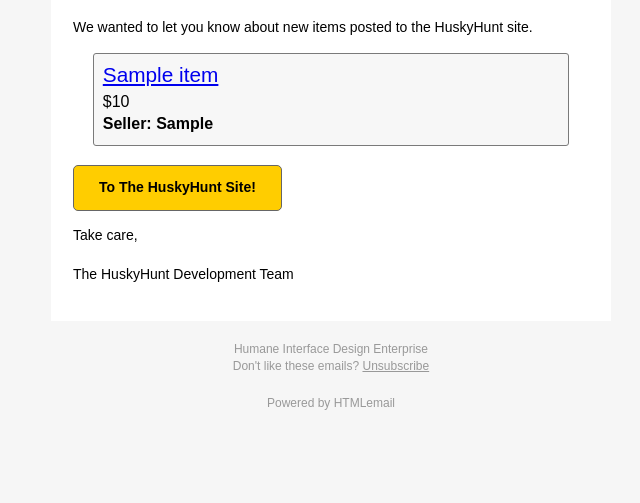
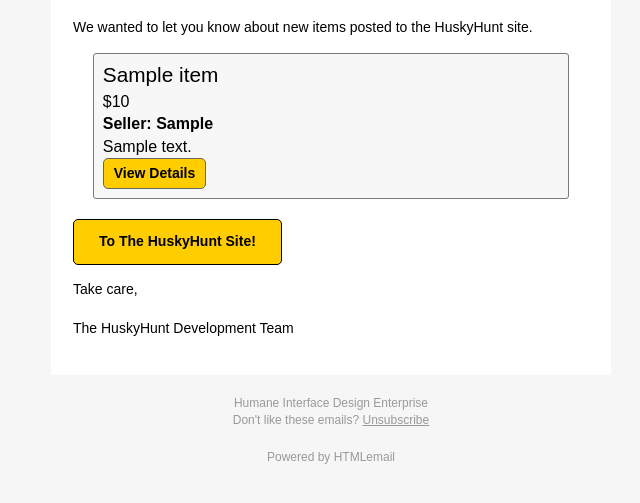
Before and after one commit to MTUHIDE/HuskyHunt, a Django app: template mainsite/catalog/templates/digest_template.html in a window 1280 px wide. Shown: the part 130-633 px from the top of the page, without its empty margins (309-949 px from the left). Run offline with Django 3.2, Linux system fonts and the light colour scheme; the template is opened without the code that fills it: most values are stand-ins (such as "Sample title", 1, 10 or a date in 2020); parts of the project's set-up code (start-up, migrations or seed data) failed here and were passed over.

Commit message:
Basic aesthetic changes to digest email, based on Facebook digest email. Added 'View Details' button and description to each item entry.

```diff
--- a/mainsite/catalog/templates/digest_template.html
+++ b/mainsite/catalog/templates/digest_template.html
@@ -27,7 +27,7 @@
 		.card-title {
 			margin-top: 0;
 			margin-bottom: 0.2rem;
-			color: #404040;
+			color: #000;
 			font-size: 1.3rem;
 			font-family: inherit;
 			font-weight: 500;
@@ -81,14 +81,16 @@
 											<div class="husky-card">
 												<div class="card-body">
 													<h3 class="card-title">
-														<a id="itemTitle" href="https://huskyhunt.com/catalog/{{item.id}}">
-															{{ item.item_title }} </a>
-													</h3>
-													<h4
-														style="font-family: sans-serif;font-weight: 400;line-height: 1.4;margin: 0;margin-bottom: 0;color: #000;font-size: 1rem;">
+														{{ item.item_title }} </h3>
+													<h4 style="font-weight: 400;margin: 0;color: #000;font-size: 1rem;">
 														${{ item.item_price }} </h4>
 													<h5 style="color: #000;margin: 0;margin-bottom: 0;font-size: 1rem;">
 														Seller: {{ item.first_name }} </h5>
+													<h4 style="font-weight: 400;margin: 0;color: #000;font-size: 1rem;">
+														{{ item.item_description }} </h4>
+													<a href="https://huskyhunt.com/catalog/{{item.id}}"
+														style="background-color: #ffcd00;border: solid 1px #000;border-radius: 5px;color: #000;cursor: pointer;display: inline-block;font-size: 14px;font-weight: bold;padding: 5px 10px;text-decoration: none;border-color: #666;">
+														View Details</a>
 												</div>
 											</div>
 											{% endfor %}
@@ -104,8 +106,8 @@
 																	<tr>
 																		<td>
 																			<a href="https://huskyhunt.com" target="_blank"
-																				style="background-color: #ffcd00;border: solid 1px #3498db;border-radius: 5px;box-sizing: border-box;color: #000;cursor: pointer;display: inline-block;font-size: 14px;font-weight: bold;margin: 0;padding: 12px 25px;text-decoration: none;text-transform: capitalize;border-color: #666;">
-																				To the HuskyHunt site! </a>
+																				style="background-color: #ffcd00;border: solid 1px #000;border-radius: 5px;color: #000;cursor: pointer;display: inline-block;font-size: 14px;font-weight: bold;padding: 12px 25px;text-decoration: none;border-color: #000;">
+																				To The HuskyHunt Site! </a>
 																		</td>
 																	</tr>
 																</tbody>
```
